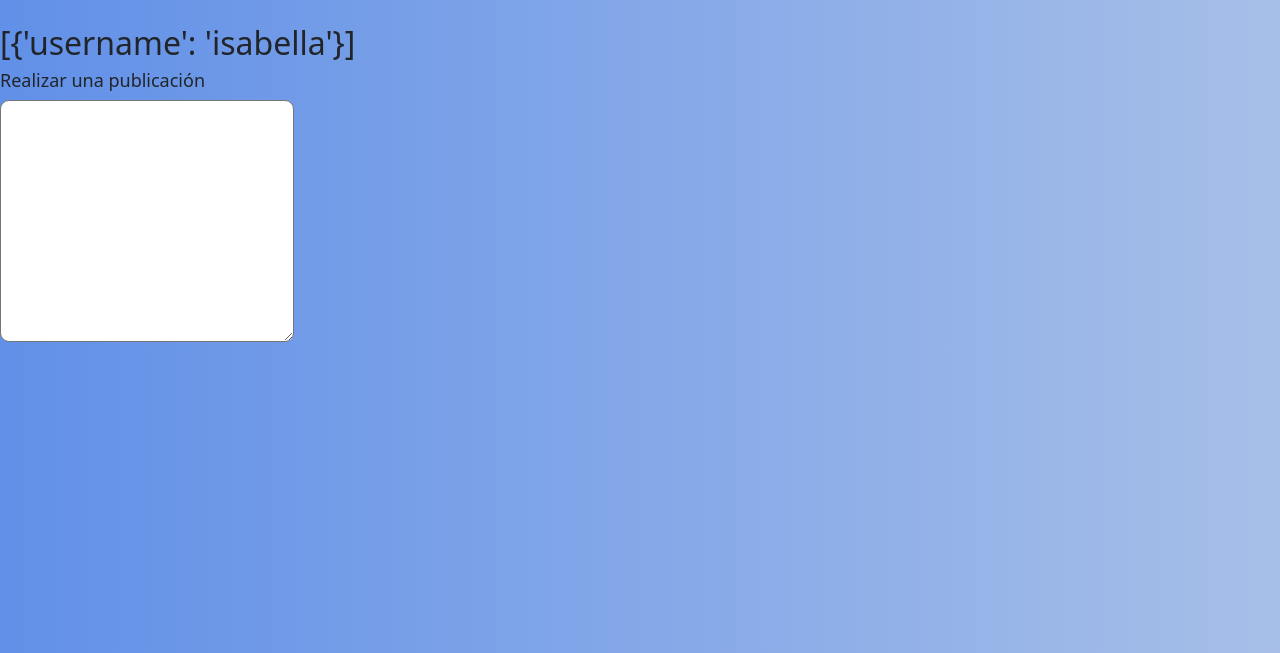
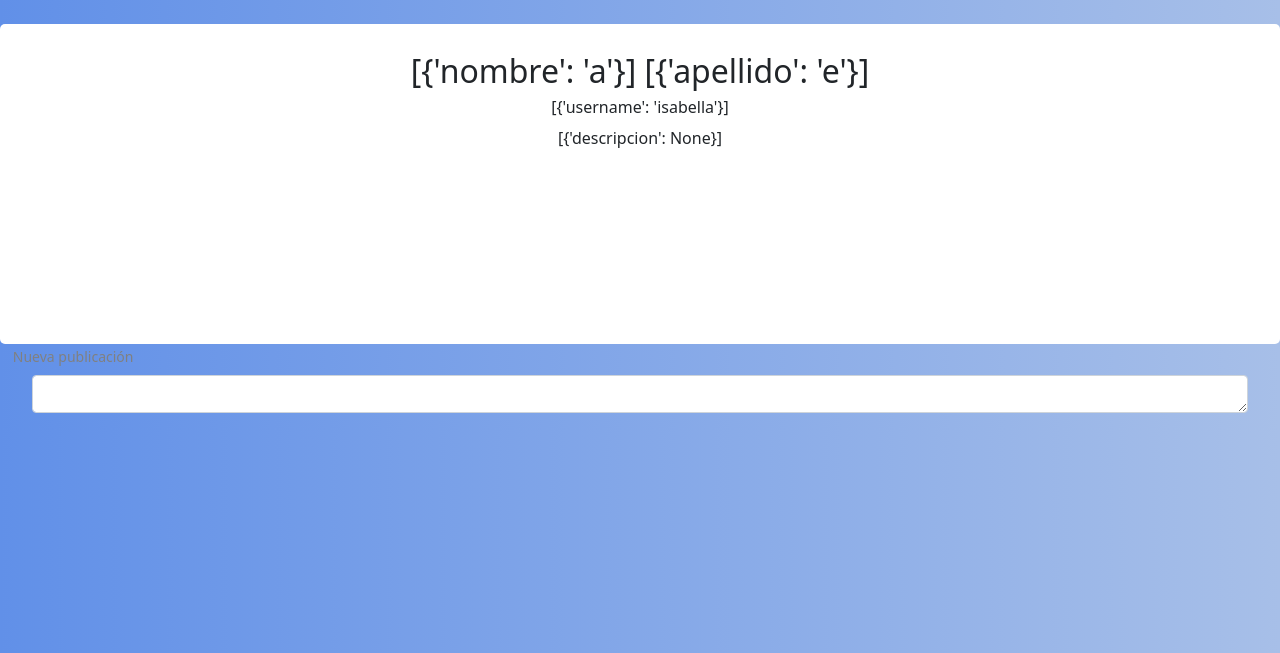
Before and after one commit to alexha31/amiblog, a Flask app: page /perfil in a window 1280 px wide. Shown: the part 56-709 px from the top of the page. Run offline with Flask 2, Linux system fonts and the light colour scheme; a user stored in the database is signed in; some libraries are stand-ins or nearby versions.

Commit message:
ya me quiero dormir

```diff
--- a/application.py
+++ b/application.py
@@ -43,7 +43,9 @@ def register():
 @app.route('/')
 @login_required
 def inicio():
-    return render_template("index.html")
+    username = db.execute("SELECT username FROM usuarios WHERE ID = :ID", ID = session["user_id"])
+    print("a")
+    return render_template("index.html", username = username)
 
 @app.route('/login', methods=["GET", "POST"])
 def login():
@@ -81,18 +83,16 @@ def config():
         nombre = request.form.get("name")
         apellido = request.form.get("lastname")
         username = request.form.get("username")
-        descripcion = request.form.get("acercaperfil")
+        description = request.form.get("acercade")
 
-        if not nombre or not apellido or not username:
-            return render_template("config.html")
+        #usuario = db.execute("SELECT * FROM usuarios WHERE username = :username", username = username)
 
-        usuario = db.execute("SELECT * FROM usuarios WHERE username = :username", username = username)
+        #x = db.execute("UPDATE usuarios SET username = :username WHERE ID = :ID", username = username, ID = session["user_id"])
 
-        if len(usuario) == 1:
-            return render_template("config.html")
-        else:
-            x = db.execute("UPDATE usuarios SET username = :username WHERE id = :id", username = username, id = session["ID"])
-        return render_template("config.html")
+        descripcion = db.execute("INSERT INTO usuarios (descripcion) VALUES (:descripcion)", descripcion = description)
+
+        print("A")
+        return render_template("config.html", descripcion = descripcion)
     else:
         return render_template("config.html")
 
@@ -100,12 +100,15 @@ def config():
 @login_required
 def perfil():
     if request.method == "POST":
-
-        return render_template("perfil.html")
+        descripcion = db.execute("SELECT descripcion FROM usuarios WHERE ID = :ID", ID = session["user_id"])
+        return render_template("perfil.html", descripcion)
     else:
+        nombre = db.execute("SELECT nombre FROM usuarios WHERE ID = :ID", ID = session["user_id"])
+        apellido = db.execute("SELECT apellido FROM usuarios WHERE ID = :ID", ID = session["user_id"])
         username = db.execute("SELECT username FROM usuarios WHERE ID = :ID", ID = session["user_id"])
+        descripcion = db.execute("SELECT descripcion FROM usuarios WHERE ID = :ID", ID = session["user_id"])
         print("a")
-        return render_template("perfil.html", username = username)
+        return render_template("perfil.html", username = username, nombre = nombre, apellido = apellido, descripcion = descripcion)
 
 @app.route("/salir")
 def salir():
--- a/static/styles.css
+++ b/static/styles.css
@@ -13,7 +13,7 @@ body{
 .container{
   width: 100vw;
   padding: 20px;
-  height: 60vh;
+  height: 70vh;
   max-width: 600px;
   margin: 10px auto;
   justify-content: center;
@@ -24,6 +24,27 @@ body{
 
 
   text-align: center;
+}
+.sup{
+    width: 100vw;
+    padding: 20px;
+    height: 40vh;
+    justify-content: center;
+    border-radius: 5px;
+    flex-direction: column;
+    background: #fff;
+}
+.middle{
+    width: 100vw;
+    padding: 20px;
+    height: 20vh;
+    justify-content: right;
+    border-radius: 5px;
+    flex-direction: column;
+    background: #fff;
+}
+.x{
+    margin-top: 8px;
 }
 .container h2{
   margin-bottom: .8rem;
--- a/templates/layout.html
+++ b/templates/layout.html
@@ -29,7 +29,7 @@
               Mi perfil
             </a>
             <ul class="dropdown-menu me-2" aria-labelledby="navbarDropdown">
-              <li><a class="dropdown-item" href="/perfil">{{username}}</a></li>
+              <li><a class="dropdown-item" href="/perfil">usuario: {{username}}</a></li>
               <li><a class="dropdown-item" href="/config">Configuración</a></li>
               <li><hr class="dropdown-divider"></li>
               <li><a class="dropdown-item" href="/salir">Cerrar sesión</a></li>
--- a/templates/perfil.html
+++ b/templates/perfil.html
@@ -4,19 +4,23 @@
 {% endblock %}
 
 {% block main %}
-<div class="back">
-    <div>
-        <div>
-
+<div class="">
+    <div class="sup" >
+        <div class="x">
+            <h2 class="h2 text-center ">{{nombre}} {{apellido}}</h2>
         </div>
         <div>
-            <h2>{{ username }}</h2>
+            <h3 class="h6 text-center">{{ username }}</h3>
         </div>
+        <div>
+            <p class="text-center">{{descripcion}}</p>
+        </div>
+        <br>
     </div>
-    <div>
+    <div class="mb-3">
         <form action="/perfil" method="POST">
-            <h4> Realizar una publicación </h4>
-            <textarea name="acercade" id="texto" cols="30" rows="10"></textarea>
+              <label for="exampleFormControlTextarea1" class="form-label">Nueva publicación</label>
+              <textarea class="form-control" id="exampleFormControlTextarea1" rows="3"></textarea>
         </form>
     </div>
 </div>
```
Also changed, not shown: amiblog.db.
